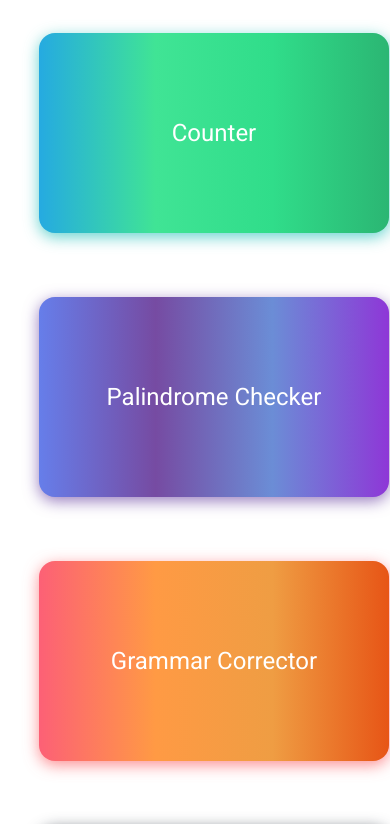
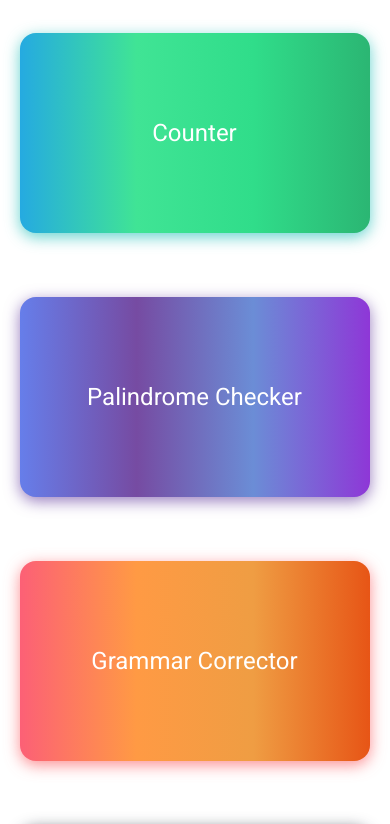
Before and after one commit to Usmaniyya/Portfolio, a plain HTML site: page projects.html in a window 390 px wide. Shown: the part 146-970 px from the top of the page. Drawn offline with Linux system fonts and the light colour scheme.

Commit message:
remove margin on mobile devices

```diff
--- a/css/projects.css
+++ b/css/projects.css
@@ -26,7 +26,7 @@ ul li {
 
 .container {
     max-width: 1128px;
-    width: 80%;
+    width: 90%;
     margin: 0 auto;
 }
 
@@ -118,13 +118,7 @@ h2::after {
     box-shadow: 0 5px 15px rgba(242, 97, 103, .4);
 }
 
-
-/* .card a {
-    font-size: 3rem;
-    text-align: center;
-} */
-
-@media (max-width: 768px) {
+@media (max-width: 600px) {
     .cards {
         grid-template-columns: 1fr;
     }
```
